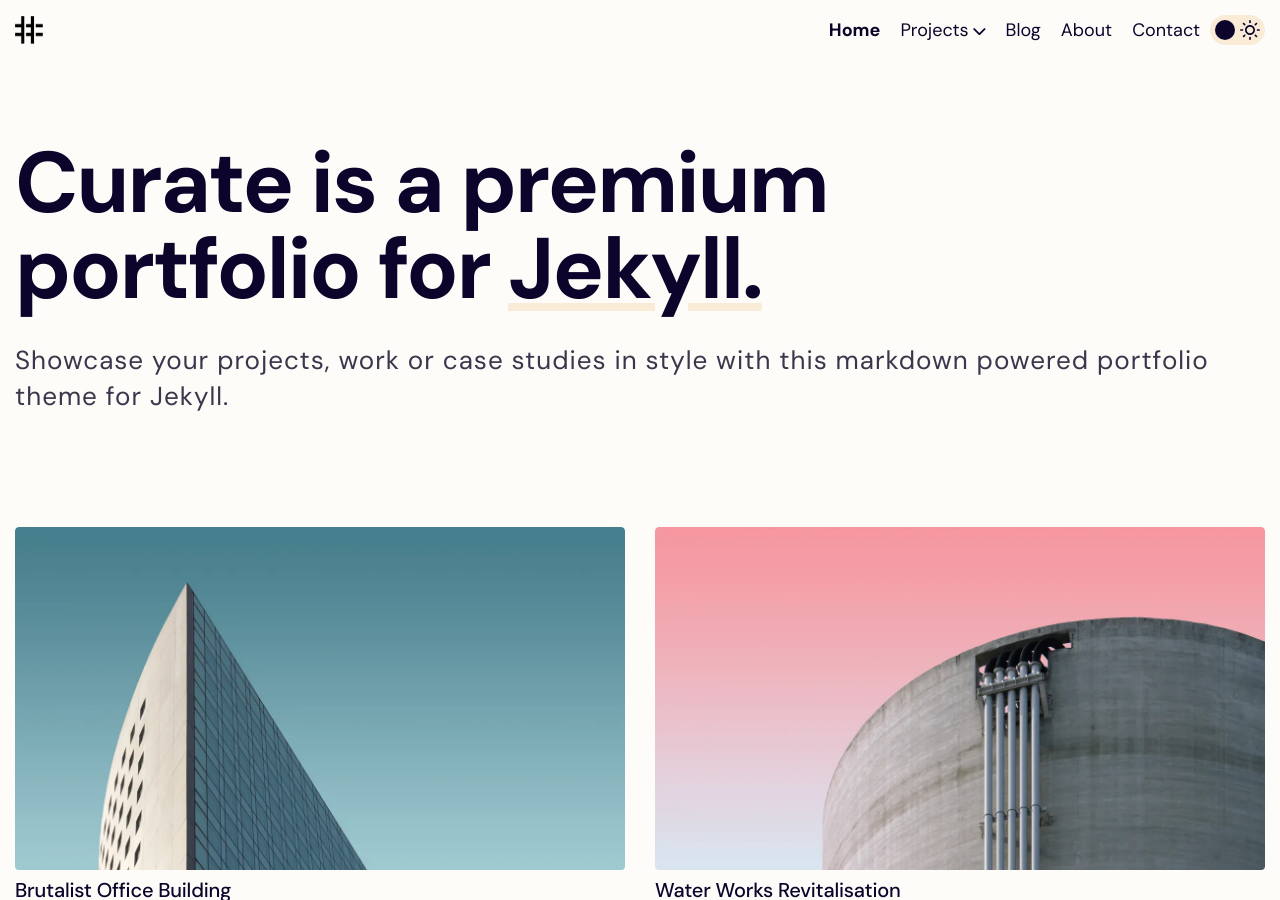
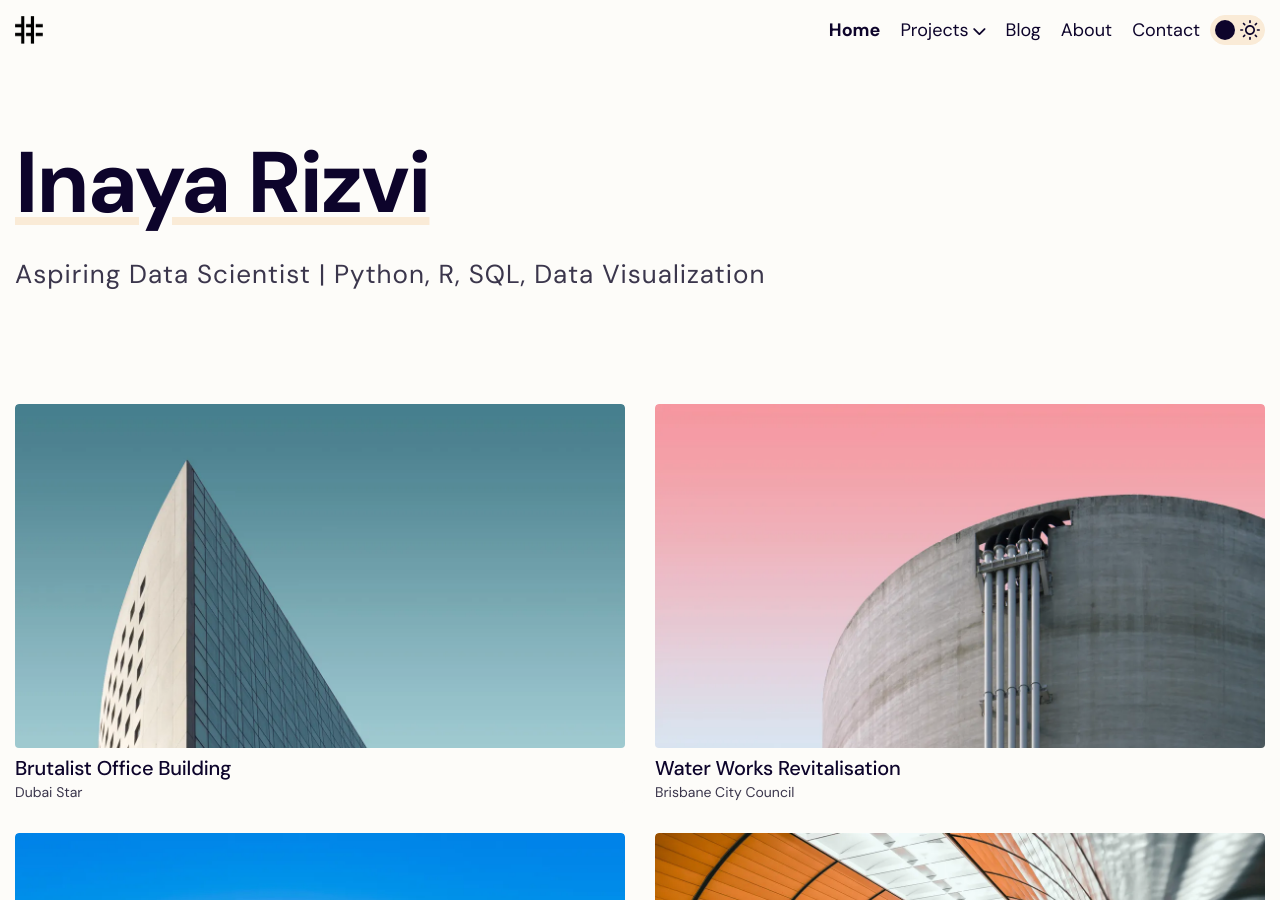
Before and after one commit to inaya-r/inaya-r.github.io, a Jekyll site: the page built from pages/home.md, in a window 1280 px wide and 900 px high. Built offline with Jekyll 4.4.1, drawn with Linux system fonts in a browser that asks for light colours.

Commit message:
editing homepage

```diff
--- a/pages/home.md
+++ b/pages/home.md
@@ -1,15 +1,15 @@
 ---
 layout: home
 permalink: "/"
-title: "Curate is a premium portfolio for <strong>Jekyll.</strong>"
-description: "Showcase your projects, work or case studies in style with this markdown powered portfolio theme for Jekyll."
-meta_description: "Jekyll Curate is a premium Jekyll blog theme"
+title: "<strong>Inaya Rizvi</strong>"
+description: "Aspiring Data Scientist | Python, R, SQL, Data Visualization"
+meta_description: "Explore my projects below"
 meta_title: Jekyll Curate - Premium Portfolio Theme
 subscribe: false
 
 projects:
   heading: "" # "Projects"
-  sub_heading: "" # "A collection of our recent work"
+  sub_heading: "" # "A collection of my work"
   limit: 4
   sort: date # date | weight
   view_more_button_text: "" # "More Projects"
```
